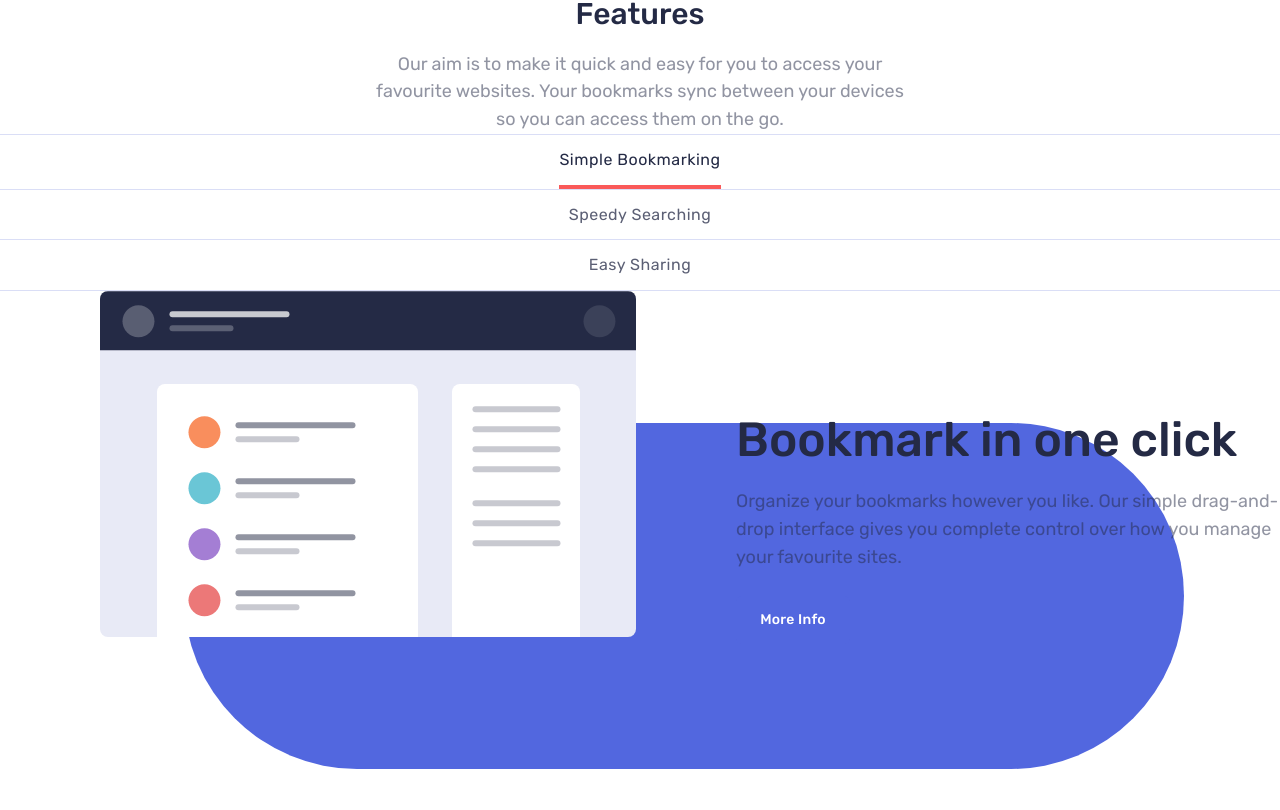
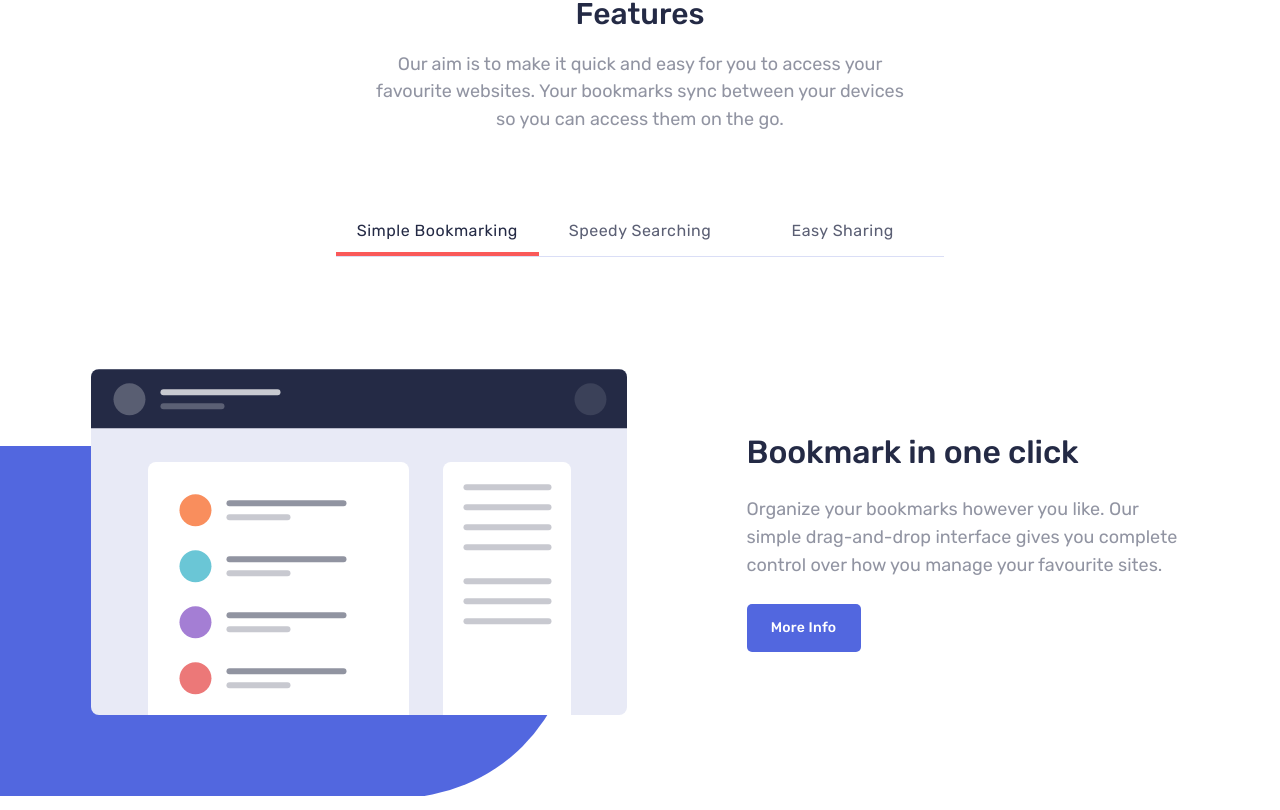
Before and after one commit to AristarhMD/bookmark-landing-page, a React (Vite) app: page / in a window 1280 px wide. Shown: the part 770-1580 px from the top of the page. Built offline with nearby package versions, Linux system fonts and the light colour scheme.

Commit message:
Carrousel complet
Was completed carrousel.
Was implemented:
 - state of active slide;
 - update of the carrousel when slide is changed;
- rendering from the file;

```diff
--- a/src/components/reusable/Carrousel.jsx
+++ b/src/components/reusable/Carrousel.jsx
@@ -2,9 +2,9 @@ import { useState } from "react";
 import { Button } from "./Btns.jsx";
 import { carrouselData } from "../../data.js";
 
-import tab1 from "../../assets/images/illustration-features-tab-1.svg";
-import tab2 from "../../assets/images/illustration-features-tab-2.svg";
-import tab3 from "../../assets/images/illustration-features-tab-3.svg";
+import tab6 from "../../assets/images/illustration-features-tab-1.svg";
+import tab7 from "../../assets/images/illustration-features-tab-2.svg";
+import tab8 from "../../assets/images/illustration-features-tab-3.svg";
 
 export function Carrousel() {
   const [activeSlide, setActiveSlide] = useState(6);
@@ -31,27 +31,30 @@ export function Carrousel() {
           </li>
         ))}
       </ul>
-      <div>
-        <article className="flex flex-col xl:flex-row gap-12 md:gap-18 xl:gap-0 items-center mb-32 xl:mb-20 overflow-hidden ">
-          <div className="relative after:hero-bg h-70.5 md:h-119.5 xl:basis-[57.65%]  flex items-center justify-center md:items-start xl:justify-center ">
+      <div className="flex overflow-hidden mt-8">
+        {carrouselData.map((carrousel) => (
+          <article
+            key={`${carrousel.id}slide`}
+            className={`carrousel-article ${carrousel.id === activeSlide ? "" : "carrousel-not-active"}`}
+          >
+            <div className="carrousel-img">
               <img
-              src={tab1}
-              alt={`Image for ${carrouselData[0].name} tab`}
+                src={
+                  carrousel.id === 6 ? tab6 : carrousel.id === 7 ? tab7 : tab8
+                }
+                alt={`Image for ${carrousel.name} tab`}
                 className="w-[82.93%] md:w-134"
               />
             </div>
-          <div className="flex flex-col items-center xl:items-start gap-6 w-[84%] max-w-136 ">
-            <h1 className="hero-header">{carrouselData[0].header}</h1>
-            <p className="section-paragraph xl:text-left">
-              {carrouselData[0].text}
-            </p>
+            <div className="carrousel-text">
+              <h1 className="carrousel-header">{carrousel.header}</h1>
+              <p className="section-paragraph xl:text-left">{carrousel.text}</p>
               <Button type="primary" addStyle="carrBtn">
                 More Info
               </Button>
             </div>
           </article>
-        <article></article>
-        <article></article>
+        ))}
       </div>
     </div>
   );
--- a/src/index.css
+++ b/src/index.css
@@ -100,24 +100,48 @@
 /* Carrousel */
 
 .carrouselList {
-  @apply border-t border-[#495dcf]/20 preset-2-mob-r md:preset-5-regular text-center;
+  @apply border-t md:border-t-0 md:border-b border-[#495dcf]/20 preset-2-mob-r mt-8 md:mt-18 md:preset-5-regular text-center md:flex md:justify-between md:w-152 md:mx-auto;
 }
 
 .carrouselList li {
-  @apply border-b border-[#495dcf]/20;
+  @apply border-b border-[#495dcf]/20 md:border-none md:w-full;
 }
 
 .carrouselList button {
-  @apply py-4 cursor-pointer hover:text-red-400;
+  @apply pt-4 pb-3 cursor-pointer hover:text-red-400 md:w-full text-center;
 }
 .actCarrSlide {
-  @apply text-blue-950 border-b-4 border-red-400;
+  @apply text-blue-950 border-b-4 border-red-400 w-40.75 md:w-auto text-center;
 }
 
 .notActCarrSlide {
-  @apply text-blue-950/75;
+  @apply border-b-4 border-transparent text-blue-950/75;
 }
 
 .carrBtn {
   @apply w-28.5;
 }
+
+.carrousel-article {
+  @apply flex flex-col flex-[0_0_100%] xl:flex-row gap-12 md:gap-16 xl:gap-30 items-center mb-32 xl:mb-20 overflow-hidden opacity-100 visible;
+}
+
+.carrousel-not-active {
+  @apply opacity-0 hidden;
+}
+
+.carrousel-img {
+  @apply relative after:carrousel-bg h-70.5 md:h-119.5 xl:h-126.75 xl:basis-[48.95%]  flex items-center justify-center xl:justify-end;
+}
+
+.carrousel-text {
+  @apply flex flex-col items-center xl:items-start gap-6 w-[84%] max-w-112.5;
+}
+
+.carrousel-header {
+  @apply preset-1-mob md:preset-2 text-blue-950 text-center xl:text-left;
+}
+
+@utility carrousel-bg {
+  @apply absolute content-[''] -z-1 w-144.25 md:w-250 h-[67.6%] md:h-[69.5%] rounded-full bottom-1/18 md:top-1/3 xl:top-[31%] right-1/5 md:right-1/9 xl:right-1/12 bg-blue-600;
+}
```
Lines whose indentation alone changed are shown as unchanged.
